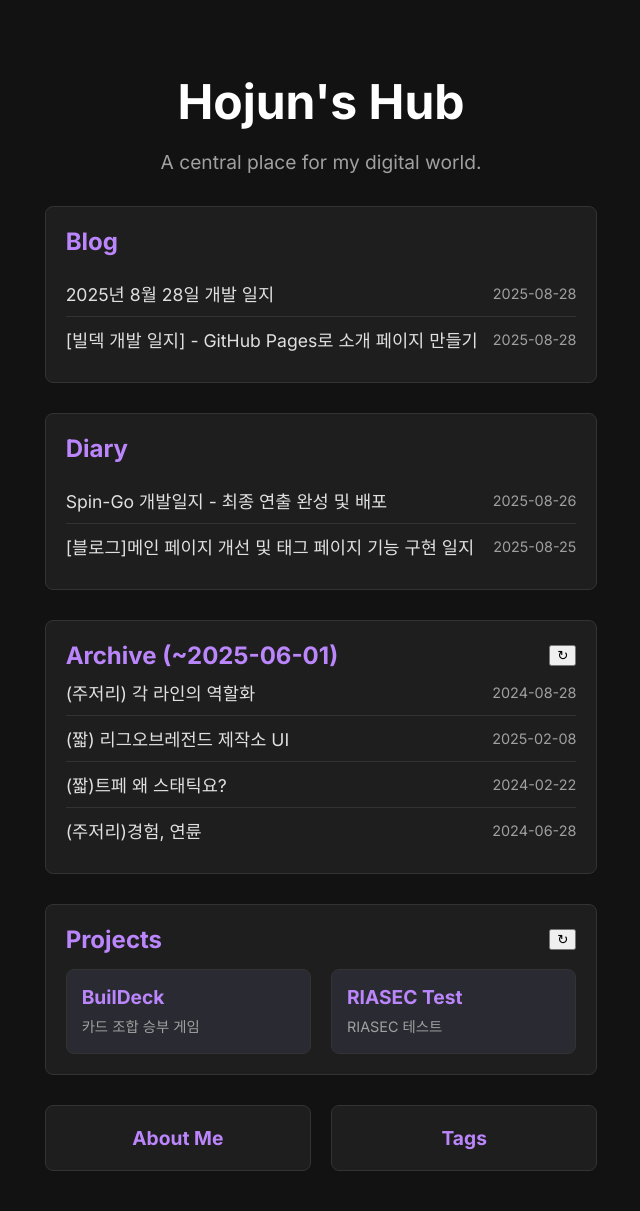
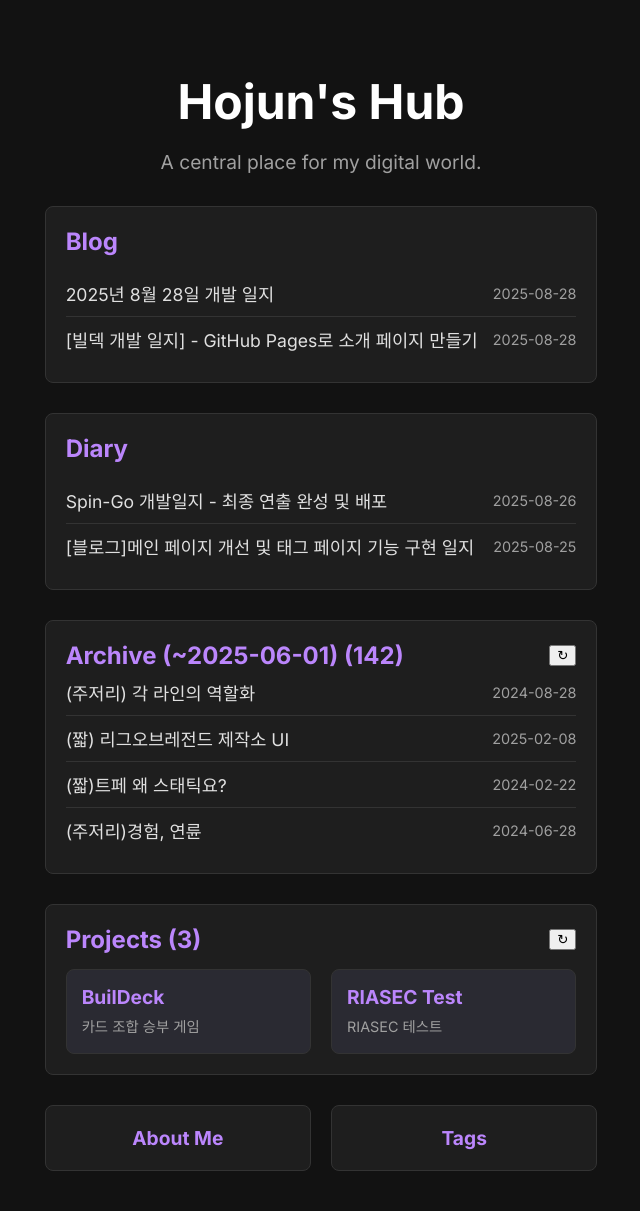
Before and after one commit to hojun313/hojun313.github.io, a Jekyll site: the page built from index.html, in a window 1280 px wide. Shown: the whole page, without its empty margins (319-959 px from the left). Built offline with Jekyll 4.4.1, drawn with Linux system fonts in a browser that asks for light colours.

Commit message:
Update index.html

```diff
--- a/index.html
+++ b/index.html
@@ -56,7 +56,7 @@
 
             <div class="hub-section">
                 <div class="hub-section-header" style="display: flex; justify-content: space-between; align-items: center;">
-                    <h2 style="margin: 0;"><a href="/archive/">Archive (~2025-06-01)</a></h2>
+                    <h2 style="margin: 0;"><a href="/archive/">Archive (~2025-06-01) ({{ site.posts | size }})</a></h2>
                     <button id="refresh-archive-btn" class="refresh-btn" title="Reload Archive">↻</button>
                 </div>
                 <ul id="random-archive-container" class="hub-post-list">
@@ -106,7 +106,7 @@
 
             <div class="hub-section">
                 <div class="hub-section-header" style="display: flex; justify-content: space-between; align-items: center;">
-                    <h2 style="margin: 0;"><a href="/projects/">Projects</a></h2>
+                    <h2 style="margin: 0;"><a href="/projects/">Projects ({{ site.data.projects | size }})</a></h2>
                     <button id="refresh-projects-btn" class="refresh-btn" title="Reload Projects">↻</button>
                 </div>
                 <div id="random-projects-container">
```
